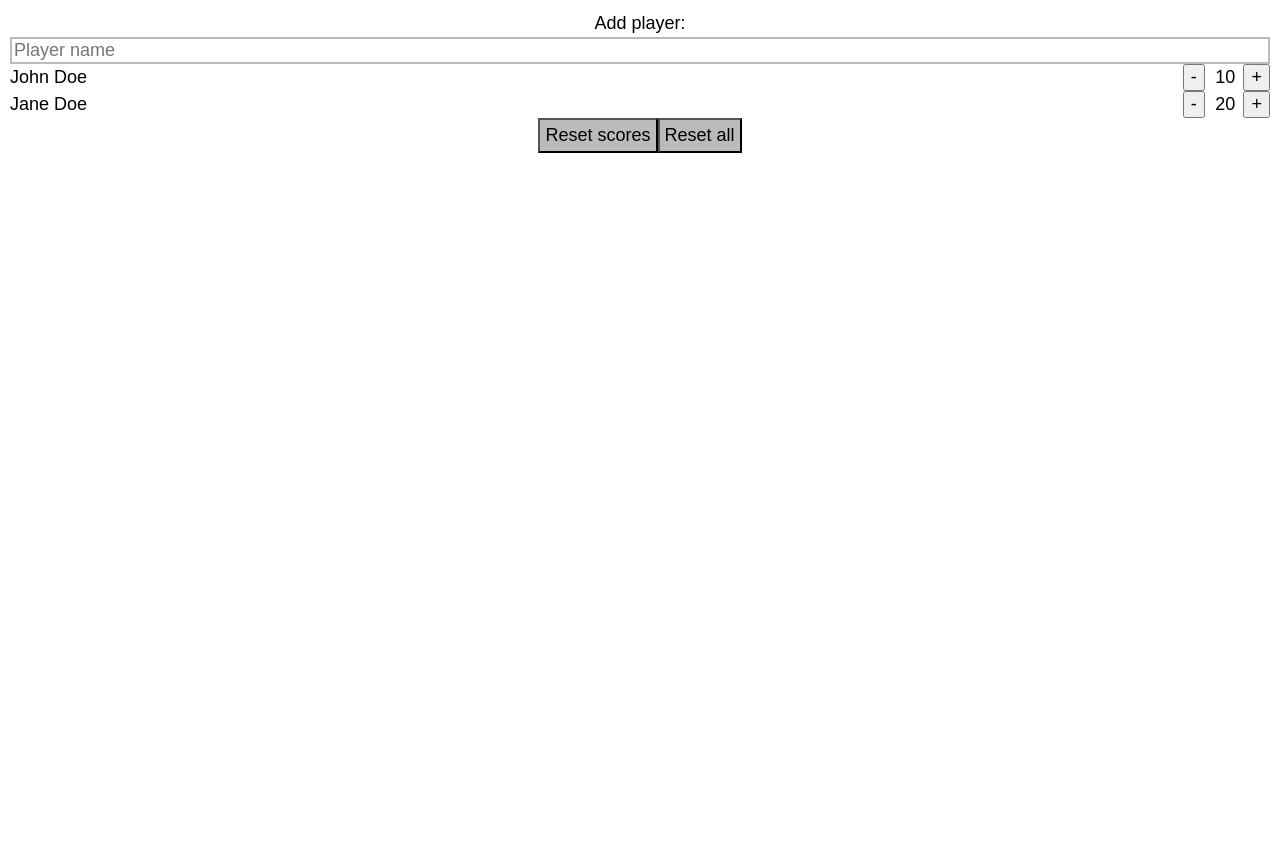
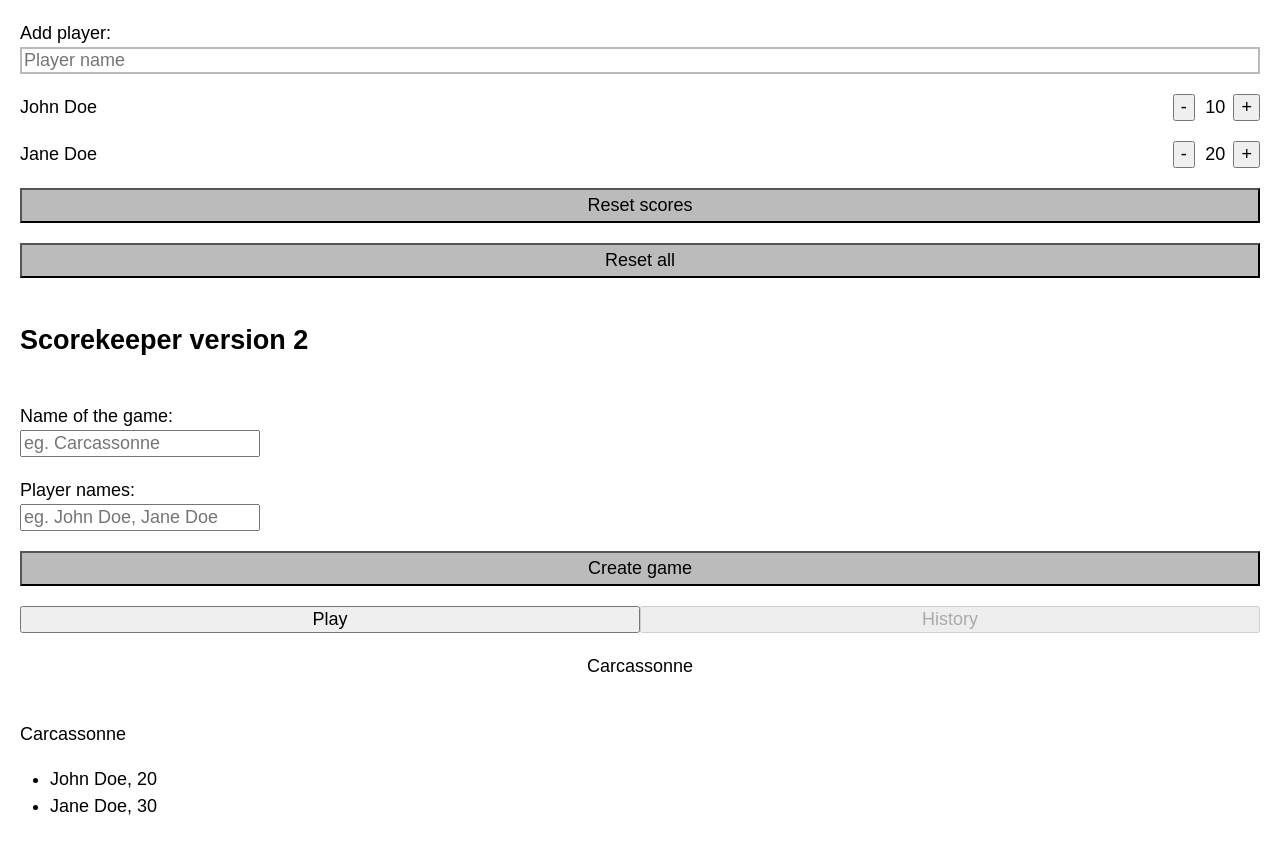
Before and after one commit to BerePendzialek/scorekeeper, a React (Create React App) app: page / in a window 1280 px wide. Shown: the top 854 px of the page. Before the commit the page ends 800 px from the top, so only its background shows below. Built offline with nearby package versions, Linux system fonts and the light colour scheme.

Commit message:
add components for v2

```diff
--- a/src/App.css
+++ b/src/App.css
@@ -1,4 +1,6 @@
 .App {
-  text-align: center;
-  padding: 10px;
+  display: grid;
+  padding: 20px;
+  gap: 20px;
+  overflow-y: scroll;
 }
--- a/src/App.js
+++ b/src/App.js
@@ -1,5 +1,9 @@
 import './App.css'
 import Button from './components/Button/Button'
+import AppHeader from './components/Header/AppHeader'
+import HistoryEntry from './components/HistoryEntry/HistoryEntry'
+import Input from './components/Input/Input'
+import Navigation from './components/Navigation/Navigation'
 import Player from './components/Player/Player'
 import PlayerForm from './components/PlayerForm/PlayerForm'
 
@@ -30,6 +34,34 @@ function App() {
         text="Reset all"
         onClick={() => console.log('Reset all')}
       ></Button>
+
+      <h2>Scorekeeper version 2</h2>
+
+      <Input labelText="Name of the game:" placeholderText="eg. Carcassonne" />
+      <Input
+        labelText="Player names:"
+        placeholderText="eg. John Doe, Jane Doe"
+      />
+      <Button
+        text="Create game"
+        onClick={() => console.log('Create game')}
+      ></Button>
+
+      <Navigation
+        onNavigate={index => console.log(index)}
+        activeIndex={1}
+        pages={['Play', 'History']}
+      />
+
+      <AppHeader text="Carcassonne" />
+
+      <HistoryEntry
+        nameOfGame="Carcassonne"
+        players={[
+          { name: 'John Doe', score: '20' },
+          { name: 'Jane Doe', score: '30' },
+        ]}
+      />
     </div>
   )
 }
--- /dev/null
+++ b/src/components/Header/AppHeader.css
@@ -0,0 +1,5 @@
+.AppHeader {
+  text-align: center;
+  width: 100%;
+  height: 48px;
+}
--- /dev/null
+++ b/src/components/Header/AppHeader.js
@@ -0,0 +1,6 @@
+import './AppHeader.css'
+import React from 'react'
+
+export default function AppHeader({ text }) {
+  return <header className="AppHeader">{text}</header>
+}
--- /dev/null
+++ b/src/components/HistoryEntry/HistoryEntry.js
@@ -0,0 +1,22 @@
+import './HistoryEntry.css'
+import React from 'react'
+
+//{players.map(player => (
+//  <li key={player.id}>
+//  {player.name} {player.score} )
+
+export default function HistoryEntry({ nameOfGame, players }) {
+  return (
+    <section>
+      {nameOfGame}
+      <ul>
+        {players.map(({ name, score }) => (
+          <li key={name}>
+            {' '}
+            {name}, {score}{' '}
+          </li>
+        ))}
+      </ul>
+    </section>
+  )
+}
--- /dev/null
+++ b/src/components/Input/Input.css
@@ -0,0 +1,4 @@
+.Input {
+  border: 2px solid #bbb;
+  width: 100%;
+}
--- /dev/null
+++ b/src/components/Input/Input.js
@@ -0,0 +1,12 @@
+import './Input.css'
+import React from 'react'
+
+export default function Input({ labelText, placeholderText }) {
+  return (
+    <label>
+      {labelText}
+      <br />
+      <input name="player" placeholder={placeholderText} />
+    </label>
+  )
+}
--- /dev/null
+++ b/src/components/Navigation/Navigation.css
@@ -0,0 +1,10 @@
+.Navigation {
+  display: grid;
+  grid-template-columns: repeat(2, 1fr);
+  align-items: stretch;
+  width: 100%;
+}
+
+.Navigation button {
+  width: 100%;
+}
--- /dev/null
+++ b/src/components/Navigation/Navigation.js
@@ -0,0 +1,18 @@
+import './Navigation.css'
+import React from 'react'
+
+export default function Navigation({ pages, activeIndex, onNavigate }) {
+  return (
+    <nav className="Navigation">
+      {pages.map((page, index) => (
+        <button
+          key={page}
+          disabled={index === activeIndex}
+          onClick={() => onNavigate(index)}
+        >
+          {page}
+        </button>
+      ))}
+    </nav>
+  )
+}
```
Also changed, not shown: src/components/GameForm/GameForm.css (added), src/components/GameForm/GameForm.js (added), src/components/HistoryEntry/HistoryEntry.css (added).
